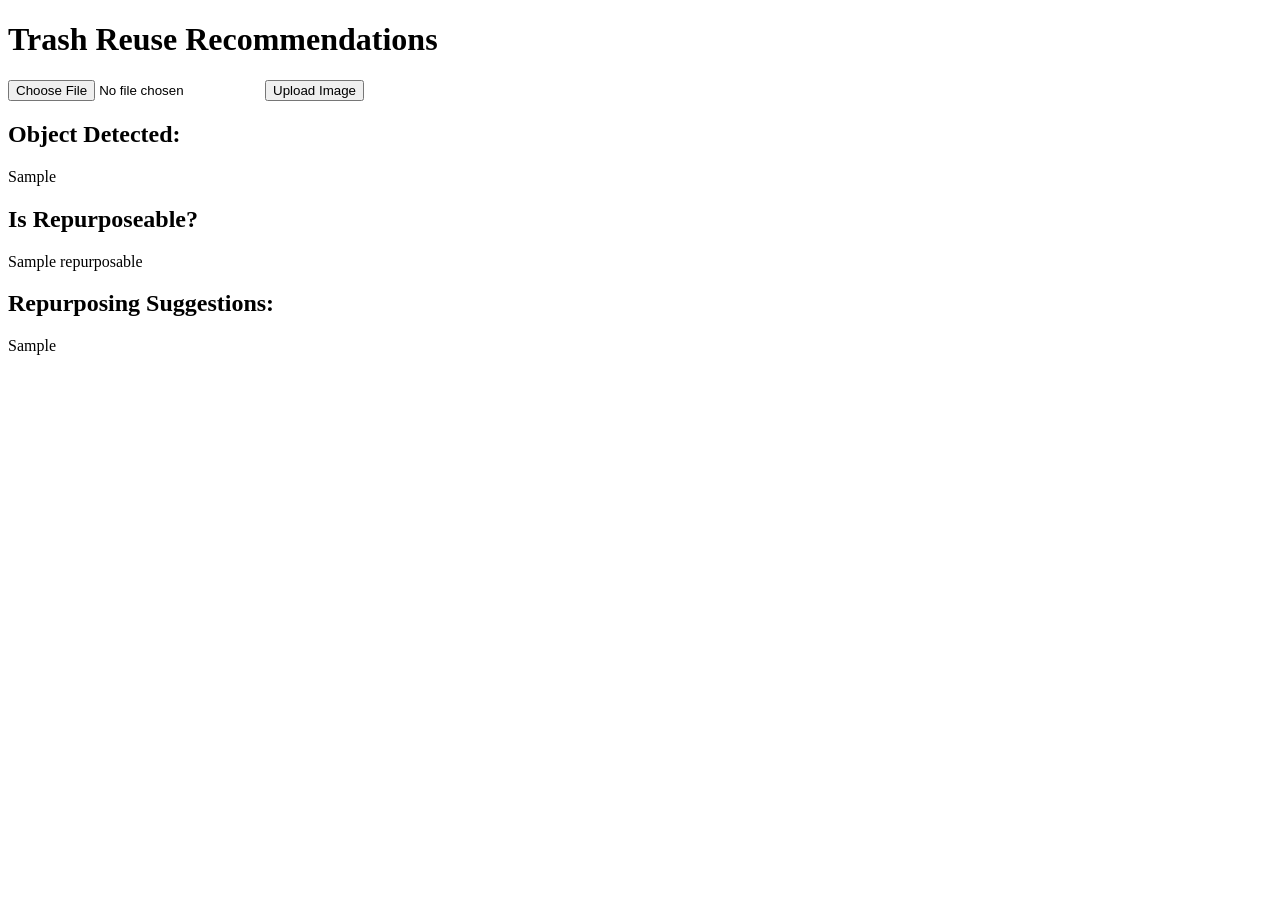
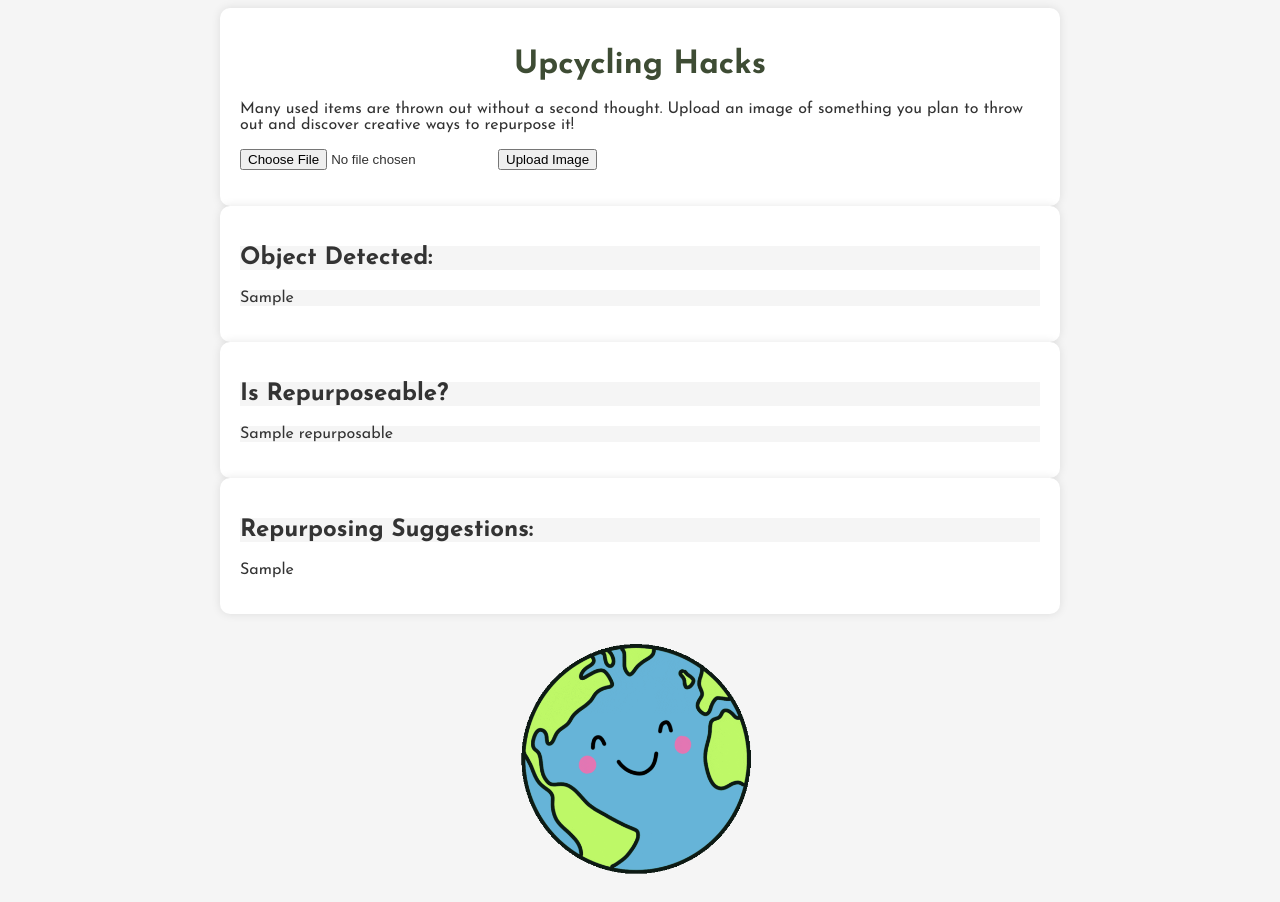
Before and after one commit to AlexGuo43/genaihackathon, a Django app: template imageRec/polls/templates/polls/homepage.html in a window 1280 px wide. Before the commit the page ends 355 px from the top, so only its background shows below. Run offline with Django 5.2, Linux system fonts and the light colour scheme; the template is opened without the code that fills it: most values are stand-ins (such as "Sample title", 1, 10 or a date in 2020); parts of the project's set-up code (start-up, migrations or seed data) failed here and were passed over.

Commit message:
pls work and be pretty

```diff
--- a/imageRec/polls/static/polls/style.css
+++ b/imageRec/polls/static/polls/style.css
@@ -1,4 +1,22 @@
-body {
+@import url('https://fonts.googleapis.com/css2?family=Josefin+Sans:wght@400;700&display=swap');
+@import url('https://fonts.googleapis.com/css2?family=Sarabun:ital,wght@0,100;0,200;0,300;0,400;0,500;0,600;0,700;0,800;1,100;1,200;1,300;1,400;1,500;1,600;1,700;1,800&display=swap');
+
+
+.input[type="file"] {   /*not in html*/
+  border: none;
+  color: #333333;
+  padding: 10px;
+  background-color: transparent; /* Make the background color the same as the page */
+}
+
+/* This assumes that your file input is wrapped in a div with a class 'file-input-container' */
+.file-input-container {
+  border: none; /* Removes the border */
+  padding: 0;
+  background-color: transparent; /* Adjust background-color as needed */
+}
+
+.body {
   font-family: 'Josefin Sans', sans-serif;
   background-color: #F5F5F5;
   color: #333333;
@@ -14,18 +32,42 @@
   max-width: 800px;
   margin: auto;
   padding: 20px;
-  color: #333;
+  background-color: #fff; /* Added a white background */
+  box-shadow: 0 0 10px rgba(0, 0, 0, 0.1); /* Added a subtle shadow to make it pop a bit */
+  border-radius: 10px; /* Rounded corners for the box */
 }
 
-button[type="submit"] {
+.file-input-label {
+  display: block; /* Makes the label block so it sits above the input */
+  margin-bottom: 10px; /* Adds some space between the label and the input */
+}
+
+.file-input {
+  width: 100%;
+  padding: 10px;
+  margin-bottom: 20px; /* Adds some space between the input and the button */
+  border: 1px solid #ddd; /* Adds a light border */
+  border-radius: 5px; /* Rounds the corners of the input field */
+}
+
+.button[type="submit"] {
   border-radius: 5px;
-  background-color: #4B5320; /* Olive Green */
+  background-color: #6B8E23; /* Olive Green */
   color: #FFFFFF;
   border: none;
   padding: 10px 20px;
   cursor: pointer;
+  display: block; /* Makes the button a block element */
+  width: 100%; /* Makes the button extend full container width */
+  margin-top: 10px; /* Adds space at the top of the button */
 }
 
-button[type="submit"]:hover {
-  background-color: #6B8E23; /* Olive Drab */
+.button[type="submit"]:hover {
+  background-color: #4B5320; /* Olive Drab */
 }
+
+.earth-gif {
+  display: block;
+  margin: 20px auto; /* Adjust margin as needed */
+  max-width: 20%; /* Ensure the image doesn't exceed its container's width */
+}
--- a/imageRec/polls/templates/polls/homepage.html
+++ b/imageRec/polls/templates/polls/homepage.html
@@ -1,3 +1,7 @@
+{% load static %}
+<link rel="stylesheet" href="{% static 'polls/style.css' %}"> <!-- Linking the CSS file -->
+
+
 <!DOCTYPE html>
 <html lang="en">
 <head>
@@ -5,34 +9,39 @@
   <meta name="viewport" content="width=device-width, initial-scale=1.0">
   <title>Trash Reuse Recommendations</title>
 </head>
-<body>
-  <h1>Trash Reuse Recommendations</h1>
+<body class="body">
+  <div class="container">
+  <h1 class="h1">Upcycling Hacks</h1>
+  <p>Many used items are thrown out without a second thought. Upload an image of something you plan to throw out and discover creative ways to repurpose it!</p> <!-- Added a paragraph for the description -->
   <!-- Form to upload image -->
   <form action="/polls/homepage/" method="post" enctype="multipart/form-data">
     {% csrf_token %}
     <input type="file" name="userImage" accept="image/*">
     <button type="submit">Upload Image</button>
   </form>
+</div>
 
   <!-- Section to display Generative AI's response -->
   {% if object_detected %}
-    <div id="generativeAIResponse">
-      <h2>Object Detected:</h2>
-      <p>{{ object_detected }}</p>
+    <div class="container" id="generativeAIResponse">
+      <h2 class="body">Object Detected:</h2>
+      <p class="body">{{ object_detected }}</p>
     </div>
   {% endif %}
   {% if repurposable %}
-    <div>
-      <h2>Is Repurposeable?</h2>
-      <p>{{ repurposable }}</p>
+    <div class="container">
+      <h2 class="body">Is Repurposeable?</h2>
+      <p class="body">{{ repurposable }}</p>
     </div>
   {% endif %}
 
   {% if repurpose_suggestions %}
-    <div>
-      <h2>Repurposing Suggestions:</h2>
-      <p>{{ repurpose_suggestions|linebreaks }}</p>
+    <div class="container">
+      <h2 class="body">Repurposing Suggestions:</h2>
+      <p class="body">{{ repurpose_suggestions|linebreaks }}</p>
     </div>
   {% endif %}
+  <!-- Add the Earth GIF -->
+  <img src="{% static 'images/earth.gif' %}" alt="Cute Earth" class="earth-gif">
 </body>
 </html>
```
Also changed, not shown: imageRec/polls/static/fakestyle.css (added, +46 -0 lines), imageRec/polls/static/images/earth.gif (added).
